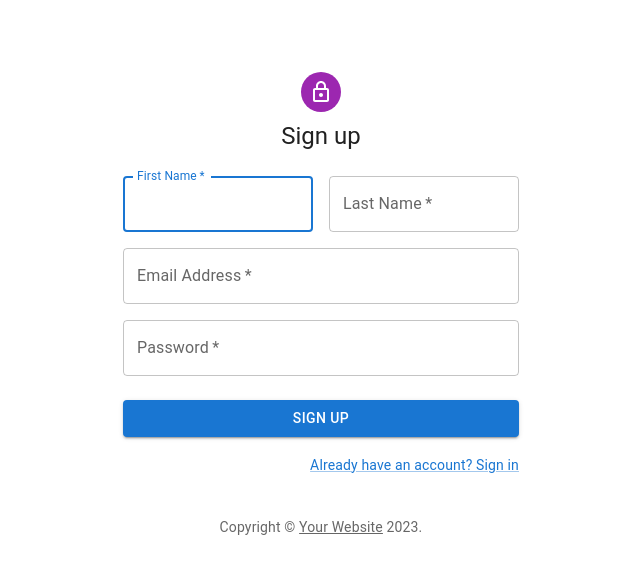
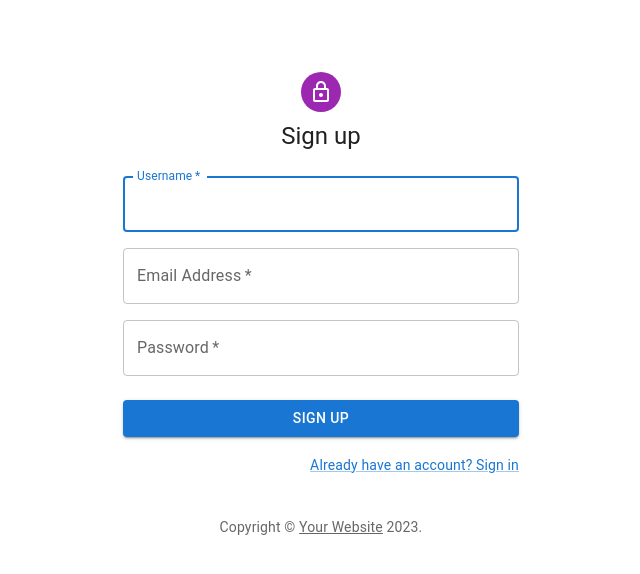
Before and after one commit to livinginatent/math-practice, a React (Create React App) app in the folder client/: page /register in a window 1280 px wide. Shown: the top 574 px of the page, without its empty margins (319-959 px from the left). Built offline with nearby package versions, Linux system fonts and the light colour scheme.

Commit message:
added login & register UI

```diff
--- a/client/package.json
+++ b/client/package.json
@@ -13,7 +13,7 @@
     "react-dom": "^18.2.0",
     "react-redux": "^8.0.5",
     "react-router": "^6.4.3",
-    "react-router-dom": "^6.4.3",
+    "react-router-dom": "^6.6.1",
     "react-scripts": "5.0.1"
   },
   "scripts": {
--- a/client/src/Pages/Login.js
+++ b/client/src/Pages/Login.js
@@ -12,6 +12,7 @@ import LockOutlinedIcon from "@mui/icons-material/LockOutlined";
 import Typography from "@mui/material/Typography";
 import Container from "@mui/material/Container";
 import { createTheme, ThemeProvider } from "@mui/material/styles";
+import { useState } from "react";
 
 function Copyright(props) {
   return (
@@ -34,14 +35,23 @@ function Copyright(props) {
 const theme = createTheme();
 
 export default function SignIn() {
-  const handleSubmit = (event) => {
-    event.preventDefault();
-    const data = new FormData(event.currentTarget);
-    console.log({
-      email: data.get("email"),
-      password: data.get("password"),
-    });
-  };
+const [formData, setFormData] = useState({
+
+  email: "",
+  password: "",
+});
+const { email, password } = formData;
+
+const onChange = (e) => {
+  setFormData((prevState) => ({
+    ...prevState,
+    [e.target.name]: e.target.value,
+  }));
+};
+
+const onSubmit = (e) => {
+  e.preventDefault();
+};
 
   return (
     <ThemeProvider theme={theme}>
@@ -61,20 +71,17 @@ export default function SignIn() {
           <Typography component="h1" variant="h5">
             Sign in
           </Typography>
-          <Box
-            component="form"
-            onSubmit={handleSubmit}
-            noValidate
-            sx={{ mt: 1 }}
-          >
+          <Box component="form" onSubmit={onSubmit} noValidate sx={{ mt: 1 }}>
             <TextField
               margin="normal"
               required
               fullWidth
               id="email"
               label="Email Address"
+              value={email}
               name="email"
               autoComplete="email"
+              onChange={onChange}
               autoFocus
             />
             <TextField
@@ -83,9 +90,11 @@ export default function SignIn() {
               fullWidth
               name="password"
               label="Password"
+              value={password}
               type="password"
               id="password"
               autoComplete="current-password"
+              onChange={onChange}
             />
             <FormControlLabel
               control={<Checkbox value="remember" color="primary" />}
--- a/client/src/Pages/Register.js
+++ b/client/src/Pages/Register.js
@@ -10,6 +10,7 @@ import LockOutlinedIcon from "@mui/icons-material/LockOutlined";
 import Typography from "@mui/material/Typography";
 import Container from "@mui/material/Container";
 import { createTheme, ThemeProvider } from "@mui/material/styles";
+import { useState } from "react";
 
 function Copyright(props) {
   return (
@@ -32,14 +33,24 @@ function Copyright(props) {
 const theme = createTheme();
 
 export default function SignUp() {
-  const handleSubmit = (event) => {
-    event.preventDefault();
-    const data = new FormData(event.currentTarget);
-    console.log({
-      email: data.get("email"),
-      password: data.get("password"),
-    });
+  const [formData, setFormData] = useState({
+    username: "",
+    email: "",
+    password: "",
+  });
+  const { username, email, password } = formData;
+
+  const onChange = (e) => {
+    setFormData((prevState) => ({
+      ...prevState,
+      [e.target.name]: e.target.value,
+    }));
   };
+
+  const onSubmit = (e) => {
+    e.preventDefault()
+  }
+
 
   return (
     <ThemeProvider theme={theme}>
@@ -59,42 +70,32 @@ export default function SignUp() {
           <Typography component="h1" variant="h5">
             Sign up
           </Typography>
-          <Box
-            component="form"
-            noValidate
-            onSubmit={handleSubmit}
-            sx={{ mt: 3 }}
-          >
+          <Box component="form" noValidate onSubmit={onSubmit} sx={{ mt: 3 }}>
             <Grid container spacing={2}>
-              <Grid item xs={12} sm={6}>
+              <Grid item xs={12}>
                 <TextField
                   autoComplete="given-name"
-                  name="firstName"
+                  name="username"
                   required
                   fullWidth
-                  id="firstName"
-                  label="First Name"
+                  id="username"
+                  value={username}
+                  label="Username"
                   autoFocus
+                  onChange={onChange}
                 />
               </Grid>
-              <Grid item xs={12} sm={6}>
-                <TextField
-                  required
-                  fullWidth
-                  id="lastName"
-                  label="Last Name"
-                  name="lastName"
-                  autoComplete="family-name"
-                />
-              </Grid>
+
               <Grid item xs={12}>
                 <TextField
                   required
                   fullWidth
                   id="email"
+                  value={email}
                   label="Email Address"
                   name="email"
                   autoComplete="email"
+                  onChange={onChange}
                 />
               </Grid>
               <Grid item xs={12}>
@@ -105,11 +106,12 @@ export default function SignUp() {
                   label="Password"
                   type="password"
                   id="password"
+                  value={password}
                   autoComplete="new-password"
+                  onChange={onChange}
                 />
               </Grid>
-              <Grid item xs={12}>
-              </Grid>
+              <Grid item xs={12}></Grid>
             </Grid>
             <Button
               type="submit"
```
Also changed, not shown: 1 other file (tests, documents, lock files or other folders).
